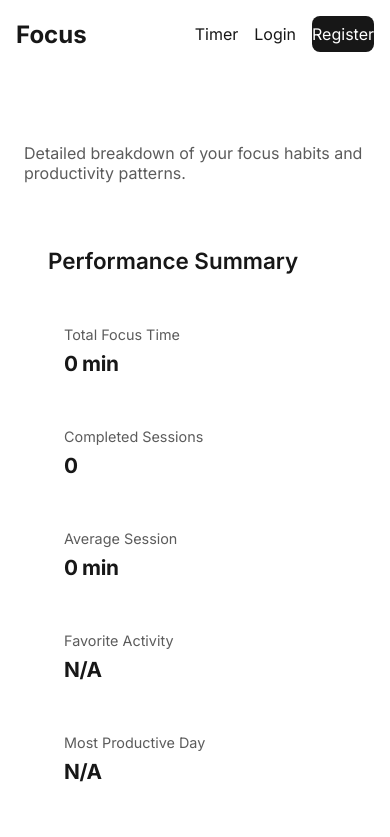
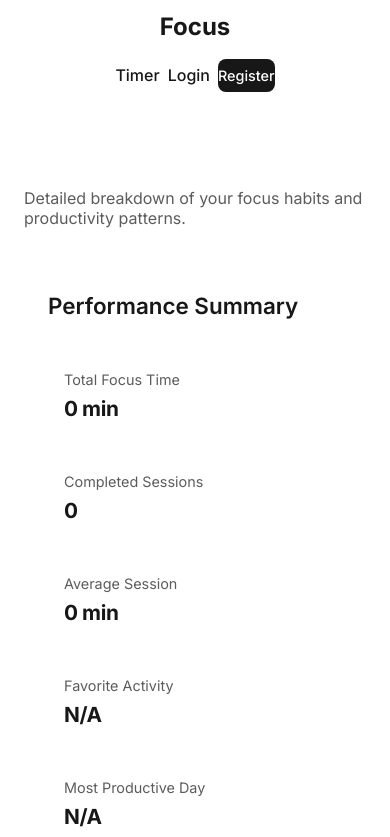
Before and after one commit to bradenbuchanan/focus, a Next.js app: page /analytics in a window 390 px wide. Shown: the top 837 px of the page. Built offline with nearby package versions, Linux system fonts and the light colour scheme; no server answers.

Commit message:
Improve navbar layout and center navigation links

```diff
--- a/src/app/components/ui/navigation.module.css
+++ b/src/app/components/ui/navigation.module.css
@@ -1,7 +1,8 @@
 .header {
   width: 100%;
-    padding: 1rem 0;
+  padding: 0.75rem 0;
   border-bottom: 1px solid var(--gray-alpha-200);
+  background-color: var(--background);
 }
 
 .container {
@@ -9,8 +10,8 @@
   margin: 0 auto;
   padding: 0 2rem;
   display: flex;
+  align-items: center;
   justify-content: space-between;
-    align-items: center;
 }
 
 .logo {
@@ -24,6 +25,9 @@
   display: flex;
   align-items: center;
   gap: 1.5rem;
+  position: absolute;
+  left: 50%;
+  transform: translateX(-50%);
 }
 
 .nav a {
@@ -31,6 +35,13 @@
   color: var(--foreground);
   padding: 0.5rem 0;
   position: relative;
+  font-weight: 500;
+}
+
+.actions {
+  display: flex;
+  align-items: center;
+  gap: 1rem;
 }
 
 .nav a.active:after {
@@ -50,7 +61,8 @@
   color: var(--background) !important;
   text-decoration: none;
   border: none;
-    font-size: 1rem;
+  font-size: 0.9rem;
+  font-weight: 500;
   cursor: pointer;
   transition: opacity 0.2s;
 }
@@ -59,12 +71,39 @@
   opacity: 0.9;
 }
 
-  @media (max-width: 600px) {
+@media (max-width: 768px) {
   .container {
+    position: relative;
+    flex-wrap: wrap;
+    justify-content: center;
     padding: 0 1rem;
   }
 
+  .logo {
+    margin: 0 0 0.5rem 0;
+    text-align: center;
+    width: 100%;
+  }
+
   .nav {
-      gap: 1rem;
+    position: relative;
+    left: auto;
+    transform: none;
+    margin: 0.5rem 0;
+    width: 100%;
+    justify-content: center;
+  }
+
+  .actions {
+    margin: 0.5rem 0 0 0;
+    width: 100%;
+    justify-content: center;
   }
 }
+
+@media (max-width: 600px) {
+  .nav, .actions {
+    flex-wrap: wrap;
+    gap: 0.5rem;
+  }
+}
```
Lines whose indentation alone changed are shown as unchanged.
